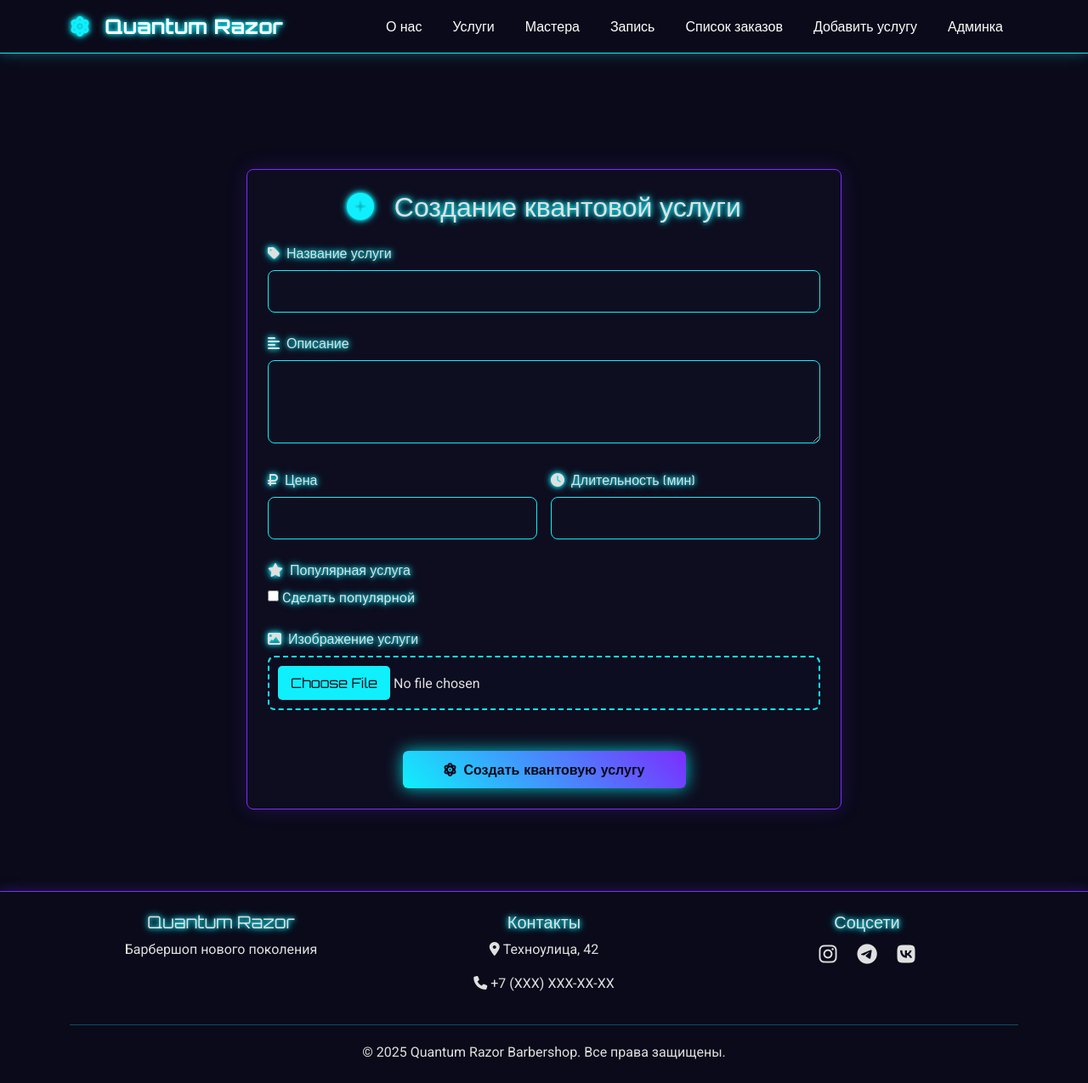
After one commit to KonstantinZenin/Barbershop, a Django app: page /barbershop/service_create/ in a window 1280 px wide. The commit adds this page. Shown: the whole page at 85% size. Run offline with Django 5.2, Linux system fonts and the light colour scheme; the visitor is signed in with stand-in values (Sample User, id 1).

Commit message:
hw_41: feat: Добавлена форма для создания услуг

```diff
--- /dev/null
+++ b/core/forms.py
@@ -0,0 +1,12 @@
+from django import forms
+from django.core.exceptions import ValidationError
+from .models import Service
+
+
+class ServiceForm(forms.ModelForm):
+    class Meta:
+        model = Service
+        fields = ['name', 'description', 'price', 'duration', 'is_popular', 'image']
+        widgets = {
+            'description': forms.Textarea(attrs={'rows': 3}),
+        }
--- /dev/null
+++ b/core/templates/core/service_create.html
@@ -0,0 +1,73 @@
+{% extends "base.html" %}
+{% load static %}
+
+{% block content %}
+<section class="quantum-main">
+    <div class="container py-5">
+        <div class="quantum-about-card p-4 mx-auto" style="max-width: 700px;">
+            <h2 class="glow-text text-center mb-4">
+                <i class="fas fa-plus-circle quantum-icon"></i>
+                {{ title }}
+            </h2>
+
+            <form method="POST" enctype="multipart/form-data" class="quantum-form">
+                {% csrf_token %}
+
+                <div class="mb-4">
+                    <label class="glow-text quantum-label">
+                        <i class="fas fa-tag me-2"></i>Название услуги
+                    </label>
+                    {{ form.name }}
+                </div>
+
+                <div class="mb-4">
+                    <label class="glow-text quantum-label">
+                        <i class="fas fa-align-left me-2"></i>Описание
+                    </label>
+                    {{ form.description }}
+                </div>
+
+                <div class="row g-3 mb-4">
+                    <div class="col-md-6">
+                        <label class="glow-text quantum-label">
+                            <i class="fas fa-ruble-sign me-2"></i>Цена
+                        </label>
+                        {{ form.price }}
+                    </div>
+                    <div class="col-md-6">
+                        <label class="glow-text quantum-label">
+                            <i class="fas fa-clock me-2"></i>Длительность (мин)
+                        </label>
+                        {{ form.duration }}
+                    </div>
+                </div>
+
+                <div class="mb-4">
+                    <label class="glow-text quantum-label">
+                        <i class="fas fa-star me-2"></i>Популярная услуга
+                    </label>
+                    <div class="quantum-checkbox">
+                        {{ form.is_popular }}
+                        <label class="form-check-label glow-text" for="{{ form.is_popular.id_for_label }}">
+                            Сделать популярной
+                        </label>
+                    </div>
+                </div>
+
+                <div class="mb-4">
+                    <label class="glow-text quantum-label">
+                        <i class="fas fa-image me-2"></i>Изображение услуги
+                    </label>
+                    {{ form.image }}
+                </div>
+
+                <div class="text-center mt-5">
+                    <button type="submit" class="btn btn-quantum-pulse px-5">
+                        <i class="fas fa-atom me-2"></i>Создать квантовую услугу
+                    </button>
+                </div>
+            </form>
+        </div>
+    </div>
+</section>
+{% endblock content %}
--- a/core/urls.py
+++ b/core/urls.py
@@ -1,9 +1,11 @@
 from django.contrib import admin
 from django.urls import path
+from django.views import View
 import core.views as views
 
 urlpatterns = [
     path('thanks/', views.thanks, name='thanks'),
     path('orders/', views.orders_list, name='orders_list'),
     path('orders/<int:order_id>/', views.order_detail,name='order_detail'),
+    path("service_create/", views.service_create, name="service_create"),
 ]
--- a/core/views.py
+++ b/core/views.py
@@ -1,11 +1,12 @@
 from django.http import HttpResponse
 from django.shortcuts import render
-# from .data import *
 from django.urls import reverse
 from django.contrib.admin.views.decorators import staff_member_required
 from .models import *
-from django.shortcuts import get_object_or_404
+from django.shortcuts import get_object_or_404, redirect
 from django.db.models import Q
+from .forms import *
+from django.contrib import messages
 
 
 def landing(request):
@@ -72,3 +73,33 @@ def order_detail(request, order_id):
     }
 
     return render(request, "core/order_detail.html", context)
+
+
+@staff_member_required
+def service_create(request):
+
+    if request.method == "GET":
+        form = ServiceForm()
+        context = {
+        'title': 'Создание квантовой услуги',
+        'form': form,
+    }
+
+        return render(request, 'core/service_create.html', context)
+
+    if request.method == 'POST':
+        form = ServiceForm(request.POST, request.FILES)
+        if form.is_valid():
+            try:
+                form.save()
+                messages.success(request, f'Услуга {form.cleaned_data["name"]} успешно создана!')
+                return redirect("landing")
+            except ValidationError as e:
+                form.add_error(None, e)
+
+        context = {
+            'title': 'Создание квантовой услуги',
+            'form': form,
+        }
+
+        return render(request, 'core/service_create.html', context)
--- a/static/CSS/quantum_style.css
+++ b/static/CSS/quantum_style.css
@@ -556,3 +556,54 @@ h1, h2, h3, h4, h5, h6 {
     color: var(--quantum-primary) !important;
     opacity: 1 !important;
 }
+
+/* Стили для формы создания услуги */
+.quantum-form input:not([type="checkbox"]),
+.quantum-form textarea,
+.quantum-form select {
+    background: rgba(15, 15, 35, 0.7) !important;
+    border: 1px solid var(--quantum-primary) !important;
+    color: var(--quantum-light) !important;
+    padding: 12px;
+    border-radius: 8px;
+    width: 100%;
+    transition: all 0.3s;
+}
+
+.quantum-form input:focus,
+.quantum-form textarea:focus {
+    background: rgba(25, 25, 55, 0.8) !important;
+    box-shadow: 0 0 15px rgba(0, 255, 255, 0.3) !important;
+}
+
+.quantum-label {
+    font-family: 'Orbitron', sans-serif;
+    margin-bottom: 8px;
+    display: block;
+}
+
+.quantum-checkbox .form-check-input {
+    width: 20px;
+    height: 20px;
+    margin-right: 10px;
+}
+
+.quantum-checkbox label {
+    vertical-align: middle;
+}
+
+/* Стили для файлового инпута */
+.quantum-form input[type="file"] {
+    padding: 10px;
+    border: 2px dashed var(--quantum-primary) !important;
+}
+
+.quantum-form input[type="file"]::file-selector-button {
+    background: var(--quantum-primary);
+    color: var(--quantum-dark);
+    border: none;
+    padding: 8px 15px;
+    border-radius: 5px;
+    cursor: pointer;
+    font-family: 'Orbitron';
+}
--- a/templates/includes/nav_menu_include.html
+++ b/templates/includes/nav_menu_include.html
@@ -28,6 +28,10 @@
                 </li>
 
                 <li class="nav-item">
+                    <a class="nav-link active" aria-current="page" href="{% url 'service_create' %}">Добавить услугу</a>
+                </li>
+
+                <li class="nav-item">
                     <a class="nav-link active" aria-current="page" href="{% url 'admin:index' %}">Админка</a>
                 </li>
 
```
